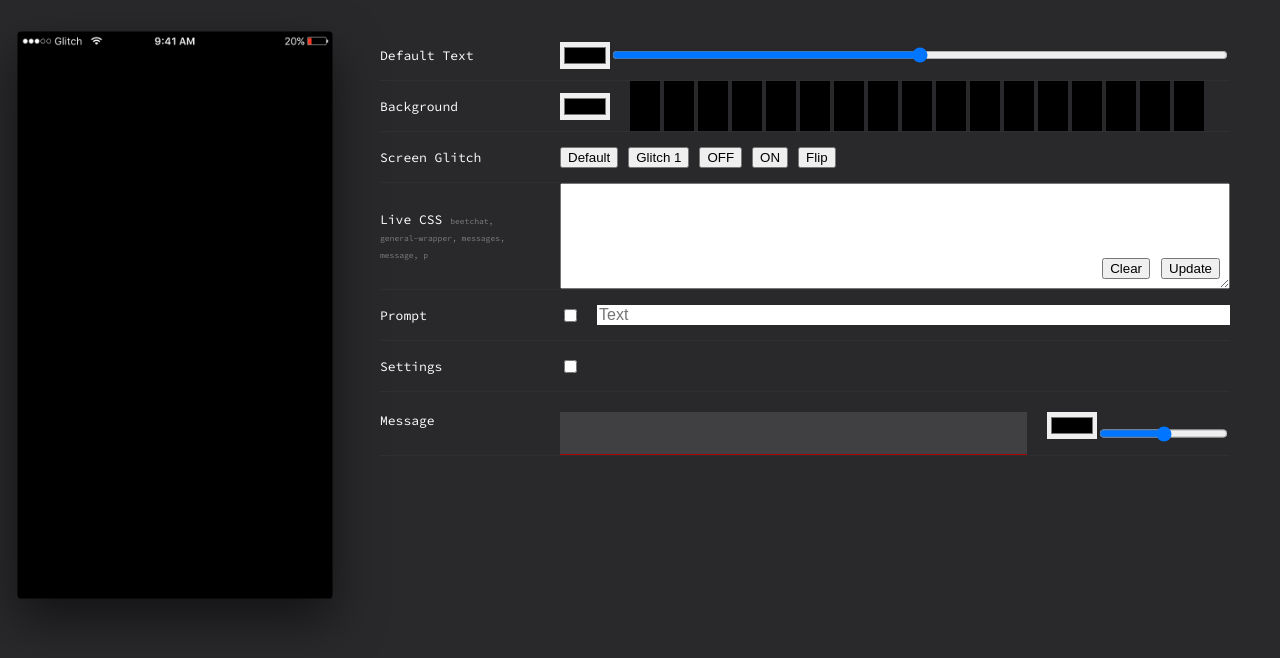
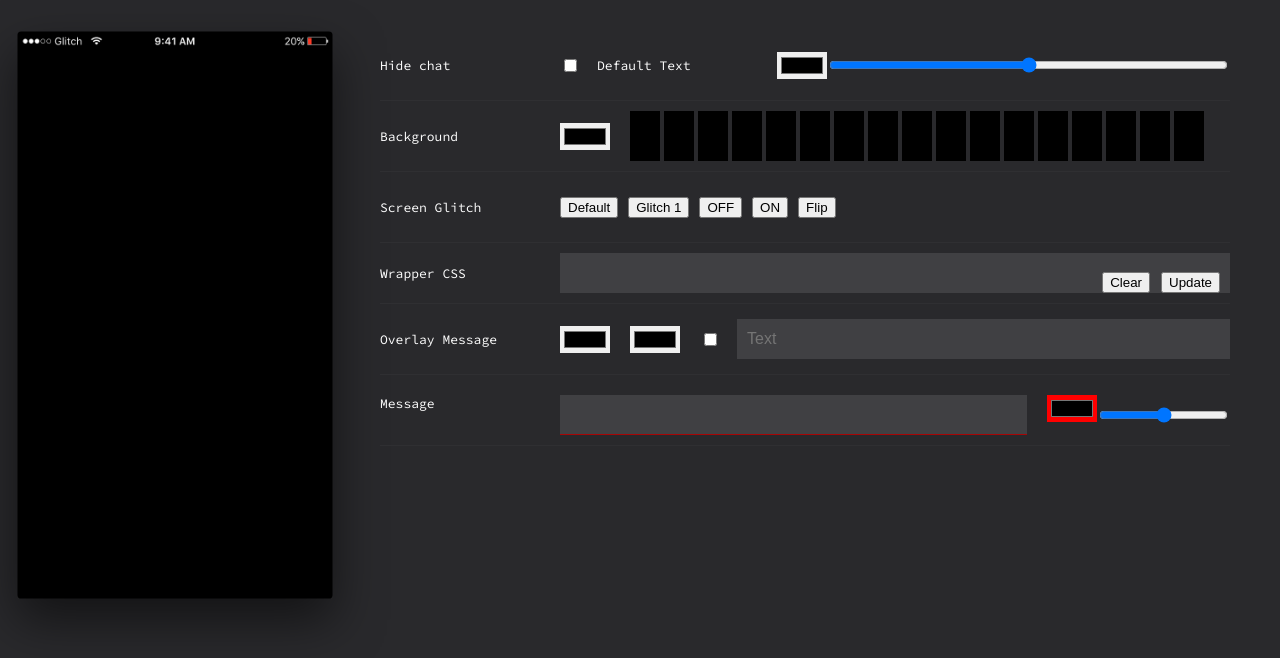
Before and after one commit to AlexTyu/Glit.chat, a website: page public/admin.html in a window 1280 px wide. Drawn offline with nearby package versions, Linux system fonts and the light colour scheme; no server answers.

Commit message:
admin console update

```diff
--- a/index.js
+++ b/index.js
@@ -48,7 +48,8 @@ var OPTIONS = {
     wrapperAnimation: "none",
     inputText: "",
     LiveCss: "",
-    popupBg: "http://49.media.tumblr.com/79222e3f67bc37408e9a6825f5eb2188/tumblr_o4at51bG4M1s4fz4bo1_500.gif",
+    popupBg: "",
+    popupTextColor: "white",
     hideMessages: false
 };
 
--- a/public/admin.html
+++ b/public/admin.html
@@ -21,6 +21,8 @@
     <div class="Control-panel">
         <div class="column">
             <div class="row">
+                <label> Hide chat </label>
+                <input type="checkbox" ng-model="options.hideMessages" ng-change="updateOptions()" style="margin-right: 20px;">
                 <label> Default Text</label>
                 <input type="color" ng-change="updateOptions()" ng-model="options.textColor">
                 <input type="range" ng-change="updateOptions()"  ng-model="options.textSize" style="flex-grow: 1">
@@ -28,7 +30,7 @@
 
             <div class="row">
                 <label> Background</label>
-                <input type="color" ng-model="options.bgColor" ng-change="updateOptions()" style="margin-right: 20px;">
+                <input type="color" ng-model="options.bgColor" ng-change="updateOptions()" style="margin-right: 20px; background-color: {{options.bgColor}}">
                 <!-- <input ng-model="options.bgImage" ng-change="updateOptions()" style="flex-grow: 1;"> -->
                 <span class="bgoption" ng-click="options.bgImage = ''; updateOptions()" style="background-image: url('')"></span>
                 <span class="bgoption" ng-click="options.bgImage = '/gifs/1.gif'; updateOptions()" style="background-image: url('/gifs/1.gif')"></span>
@@ -60,10 +62,9 @@
             </div>
 
             <div class="row" style="height: auto; position: relative;">
-              <label>Live CSS
-              <span> beetchat, general-wrapper, messages, message, p </span>
+              <label>Wrapper CSS
               </label>
-              <textarea ng-model="options.LiveCss" style="flex-grow: 1; height: 100px"/></textarea>
+              <input type="text" ng-model="options.LiveCss" style="flex-grow: 1;"/></textarea>
               <button ng-click="options.LiveCss = ''; updateOptions()" style="position: absolute; bottom: 10px; right: 80px;"> Clear</button>
               <button ng-click="updateOptions()" style="position: absolute; bottom: 10px; right: 10px;"> Update </button>
             </div>
@@ -72,14 +73,11 @@
         <div class="column">
 
             <div class="row">
-              <label> Prompt </label>
-                  <input type="checkbox" ng-model="options.popup" style="margin-right: 20px;">
-                  <input type="text"  placeholder="Text" ng-model="options.popuptext" style="flex-grow: 1"/>
-            </div>
-
-            <div class="row">
-                <label> Settings </label>
-                <input type="checkbox" ng-model="options.hideMessages" ng-change="updateOptions()" style="margin-right: 20px;">
+              <label> Overlay Message </label>
+                  <input type="color" ng-model="options.popupBg" style="margin-right: 20px; background-color: {{options.popupBg}}" ng-change="updateOptions()">
+                  <input type="color" ng-init="options.popupTextColor == 'white'" ng-model="options.popupTextColor" style="margin-right: 20px; background-color: {{options.popupTextColor}}" ng-change="updateOptions()">
+                  <input type="checkbox" ng-model="options.popup" style="margin-right: 20px;" ng-change="updateOptions()">
+                  <input type="text" placeholder="Text" ng-model="options.popuptext" style="flex-grow: 1" ng-change="updateOptions()"/>
             </div>
 
         </div>
@@ -87,8 +85,8 @@
         <div class="row" style="height: auto; justify-content: center; padding-top: 20px">
             <form ng-submit="sendMessage()" style="display: flex; flex-grow: 1">
                 <label> Message </label>
-                <input type="text" class="admin-message" ng-attr-placeholder="{{options.inputText}}" ng-model="message.text" style="flex-grow: 1; height: 40px; color: {{message.textColor}}; font-size:{{message.textSize}}px " ng-change="updateOptions()"/>
-                <input ng-model="message.textColor" type="color" style="margin-left: 20px;"/>
+                <input type="text" class="admin-message" ng-attr-placeholder="{{options.inputText}}" ng-model="message.text" style="flex-grow: 1; height: 40px; color: {{message.textColor}}; font-size:{{message.textSize}}px" ng-change="updateOptions()"/>
+                <input ng-model="message.textColor" type="color" value="red" style="margin-left: 20px; background-color: {{message.textColor}}"/>
                 <input ng-model="message.textSize" type="range">
             </form>
         </div>
--- a/public/index.html
+++ b/public/index.html
@@ -28,7 +28,9 @@
 
 <body ng-app="beetchat" ng-controller="main">
     <style>
-        {{options.LiveCss}}
+        .general-wrapper{
+            {{options.LiveCss}}
+        }
     </style>
     <div ng-init="user = 1" class="beetchat">
         <div class="general-wrapper" style="color: {{options.textColor}}; font-size: {{options.textSize}}px; background-color: {{options.bgColor}}; background-image: url({{options.bgImage}}) ; animation-name: {{options.wrapperAnimation}}">
@@ -51,9 +53,9 @@
             </form>
         </div>
     </div>
-    <div class="prompt-wrapper" ng-if="options.popup == true" style="background-image: url({{options.popupBg}})">
-      <div class="prompt">
-        <h2> {{options.popuptext}} </h2>
+    <div class="prompt-wrapper" ng-if="options.popup == true">
+      <div class="prompt" style="background-color: {{options.popupBg}}">
+        <h2 style="background-color: {{options.popupTextColor}}"> {{options.popuptext}} </h2>
       </div>
     </div>
 </body>
--- a/public/js/params.js
+++ b/public/js/params.js
@@ -4,6 +4,7 @@ var Socket = io();
 app.controller("main", function($scope) {
 
     $scope.message = {};
+    $scope.message.textColor = "red"
 
     Socket.on('messages', function(data) {
         $scope.messages = data.messages;
@@ -39,6 +40,7 @@ app.controller("main", function($scope) {
             popup: $scope.options.popup,
             popuptext: $scope.options.popuptext,
             popupBg: $scope.options.popupBg,
+            popupTextColor: $scope.options.popupTextColor,
             inputText: $scope.message.text,
             LiveCss: $scope.options.LiveCss,
             hideMessages: $scope.options.hideMessages
--- a/public/style.css
+++ b/public/style.css
@@ -77,6 +77,19 @@ html:before {
   transition: 0.5s ease;
 }
 
+input[type="text"]{
+    height: 40px;
+    background: rgba(255, 255, 255, 0.11);
+    box-sizing: border-box;
+    padding-left: 10px;
+    color: white;
+}
+
+input[type="text"]:focus{
+    height: 40px;
+    background: rgba(255, 255, 255, 0.11);
+    border-bottom: 1px solid #a80505;
+}
 
 
 label{
@@ -110,9 +123,6 @@ label{
   width: 100%;
   top: 0;
   left: 0;
-  /*mix-blend-mode: hard-light;*/
-  /*background-image: url("https://static1.squarespace.com/static/56dcbf88555986f25c72cd9a/570958f7859fd0f69a265ffb/570959b6cf80a1b2994e2a04/1460433666675/Thermal-Drink-Small.gif?format=1500w");*/
-  background-image: url("http://49.media.tumblr.com/79222e3f67bc37408e9a6825f5eb2188/tumblr_o4at51bG4M1s4fz4bo1_500.gif");
   background-size: auto 100%;
   background-position: center;
 }
@@ -302,6 +312,7 @@ h4{
   height: 50px;
   display: flex;
   align-items: center;
+  padding: 10px 0px;
   border-bottom: 1px solid rgba(255, 255, 255, 0.03);
 }
 
```
